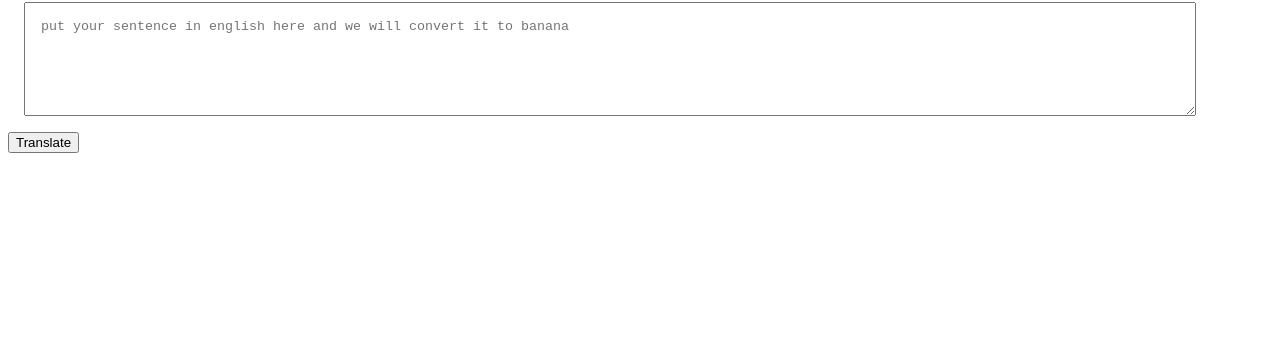
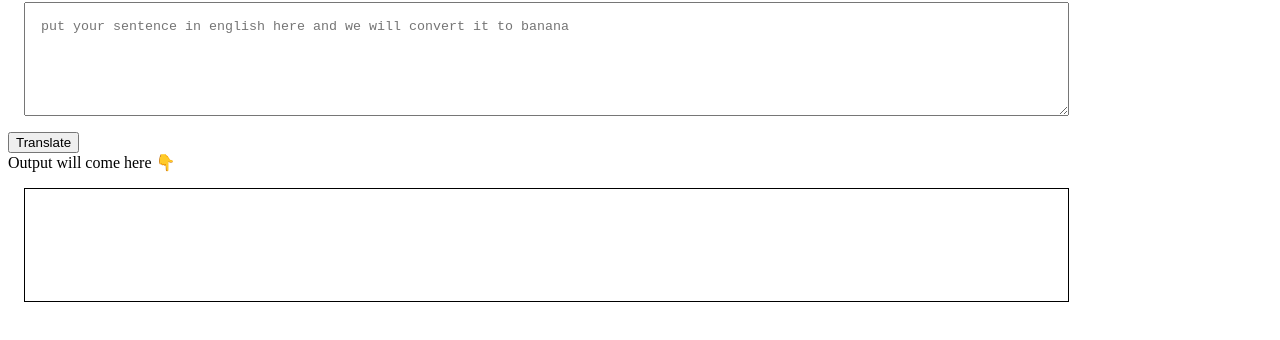
Before and after one commit to kumawatshashank/Language-Translator-Using-Js, a plain HTML site: page index.html in a window 1280 px wide. Shown: the part 78-418 px from the top of the page. Drawn offline with Linux system fonts and the light colour scheme.

Commit message:
input output processing done

```diff
--- a/app.js
+++ b/app.js
@@ -1,12 +1,13 @@
 
 var btnTranslate = document.querySelector("#btn-translate");
 var txtInput =document.querySelector("#txt-input");
-console.log(txtInput)
+var outputDiv = document.querySelector("#output");
+
+
 
 function clickEventHandler()
 {
-    console.log("clicked!");
-    console.log("input",txtInput.value);
+ outputDiv.innerText="ajsjsjsjsjsjs"+txtInput.value;
 };
 
-btnTranslate.addEventListener("click",clickEventHandler())
+btnTranslate.addEventListener("click",clickEventHandler)
--- a/index.html
+++ b/index.html
@@ -6,13 +6,20 @@
     <title>banana speak</title>
     <style>
       textarea
-      {width: 90%;
+      {width: 80%;
         height: 10vh;
         display: block;
         margin: 1rem;
         padding: 1rem;
       }
 
+    #output{
+        border: 1px solid black;
+        height : 10vh;
+        width : 80%;
+        margin: 1rem;
+        padding: 1rem;
+    }
     </style>
 </head>
 <body>
@@ -20,6 +27,8 @@
      <textarea id="txt-input"
      placeholder="put your sentence in english here and we will convert it to banana"></textarea>
     <button id ="btn-translate">Translate</button>
+    <div style="font-size: large: ">Output will come here 👇</div>
+    <div id="output"></div>
     <script src ="app.js" type ="text/javascript"></script>
 </body>
 </html>
```
